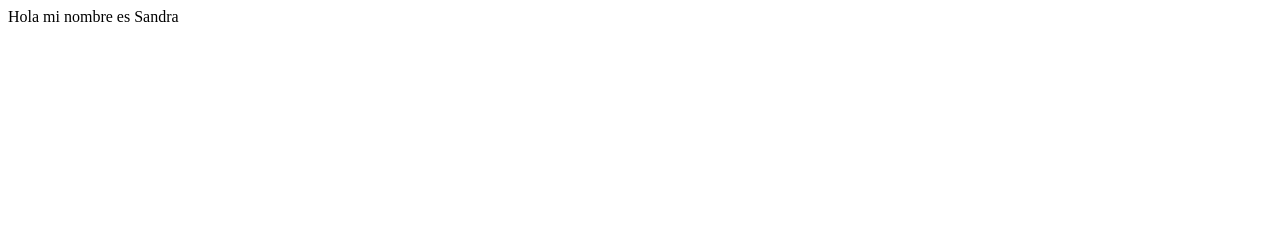
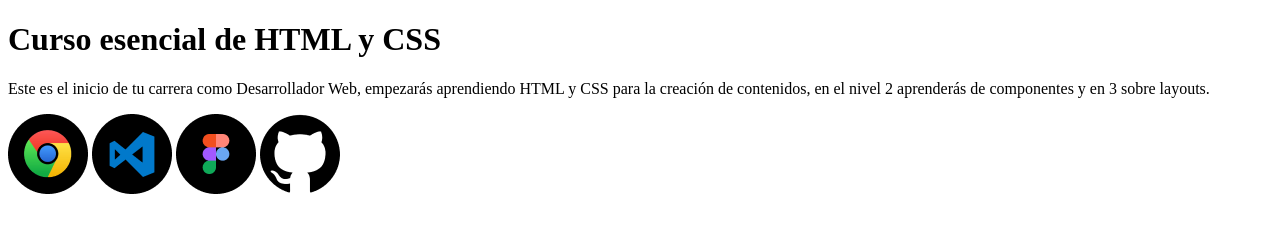
Before and after one commit to sandragarciaalarcon/curso-esencial-html-css, a plain HTML site: page index.html in a window 1280 px wide. Drawn offline with Linux system fonts and the light colour scheme.

Commit message:
Hemos agregado las imágenes de los logos del setup

```diff
--- a/index.html
+++ b/index.html
@@ -1,12 +1,22 @@
 <!DOCTYPE html>
-<html lang="en">
+<html lang="es">
 <head>
   <meta charset="UTF-8">
   <meta http-equiv="X-UA-Compatible" content="IE=edge">
   <meta name="viewport" content="width=device-width, initial-scale=1.0">
-  <title>Document</title>
+  <title>El Blog de Sandra</title>
 </head>
 <body>
-  Hola mi nombre es Sandra
+  <h1>
+    Curso esencial de HTML y CSS
+  </h1>
+  <p>
+    Este es el inicio de tu carrera como Desarrollador Web, empezarás aprendiendo HTML y CSS para la creación de contenidos,
+    en el nivel 2 aprenderás de componentes y en 3 sobre layouts.
+  </p>
+  <img src="images/google-chrome.png" alt="Logo de Google Chrome" title="Logo de Google Chrome">
+  <img src="images/visual-studio-code.png" alt="Logo del editor de código Visual Studio Code" title="Logo del editor de código Visual Studio Code">
+  <img src="images/figma.png" alt="Logo de Figma" title="Logo de Figma">
+  <img src="images/github.png" alt="Logo de Github" title="Logo de Github">
 </body>
 </html>
```
Also changed, not shown: images/figma.png (added), images/github.png (added), images/google-chrome.png (added), images/visual-studio-code.png (added).
